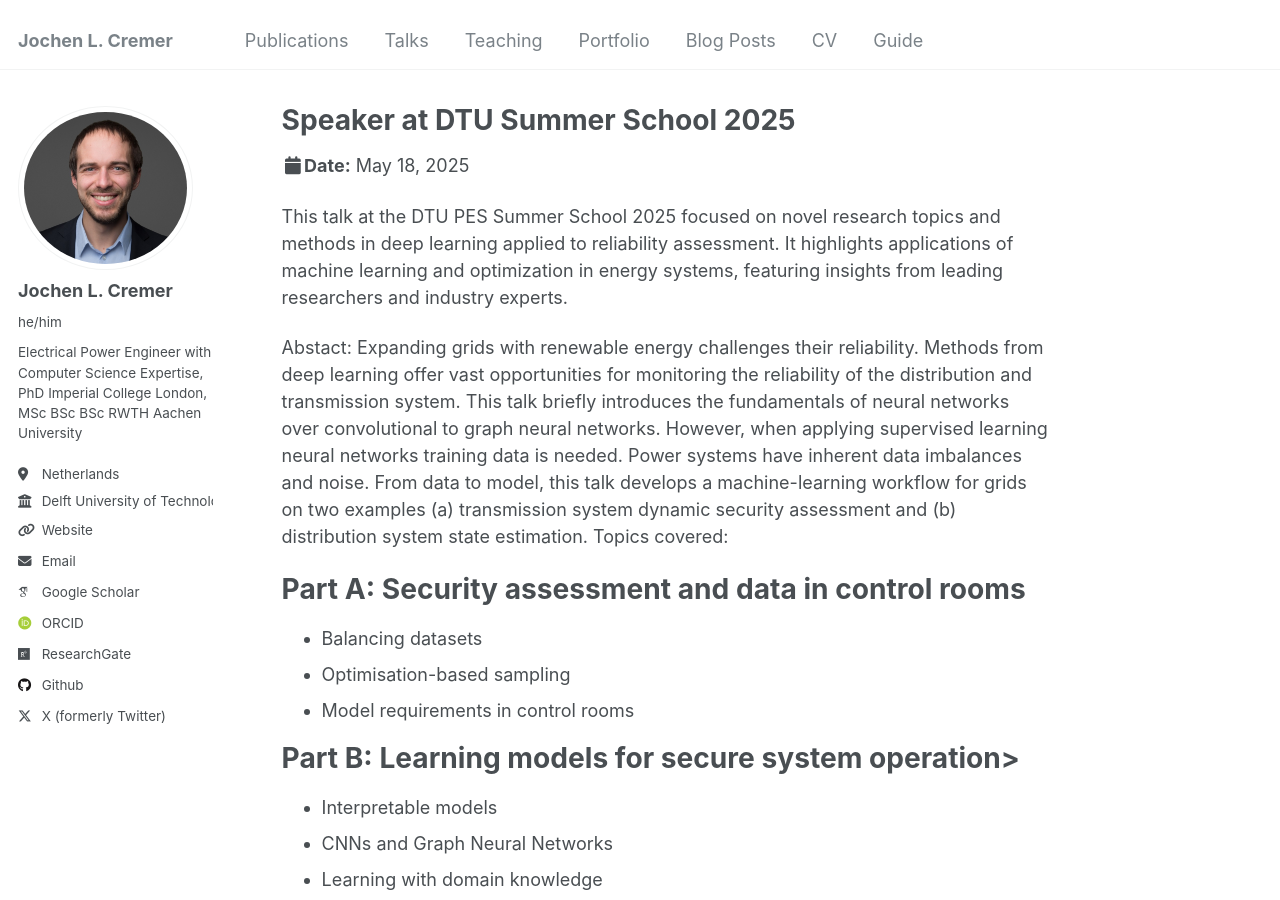
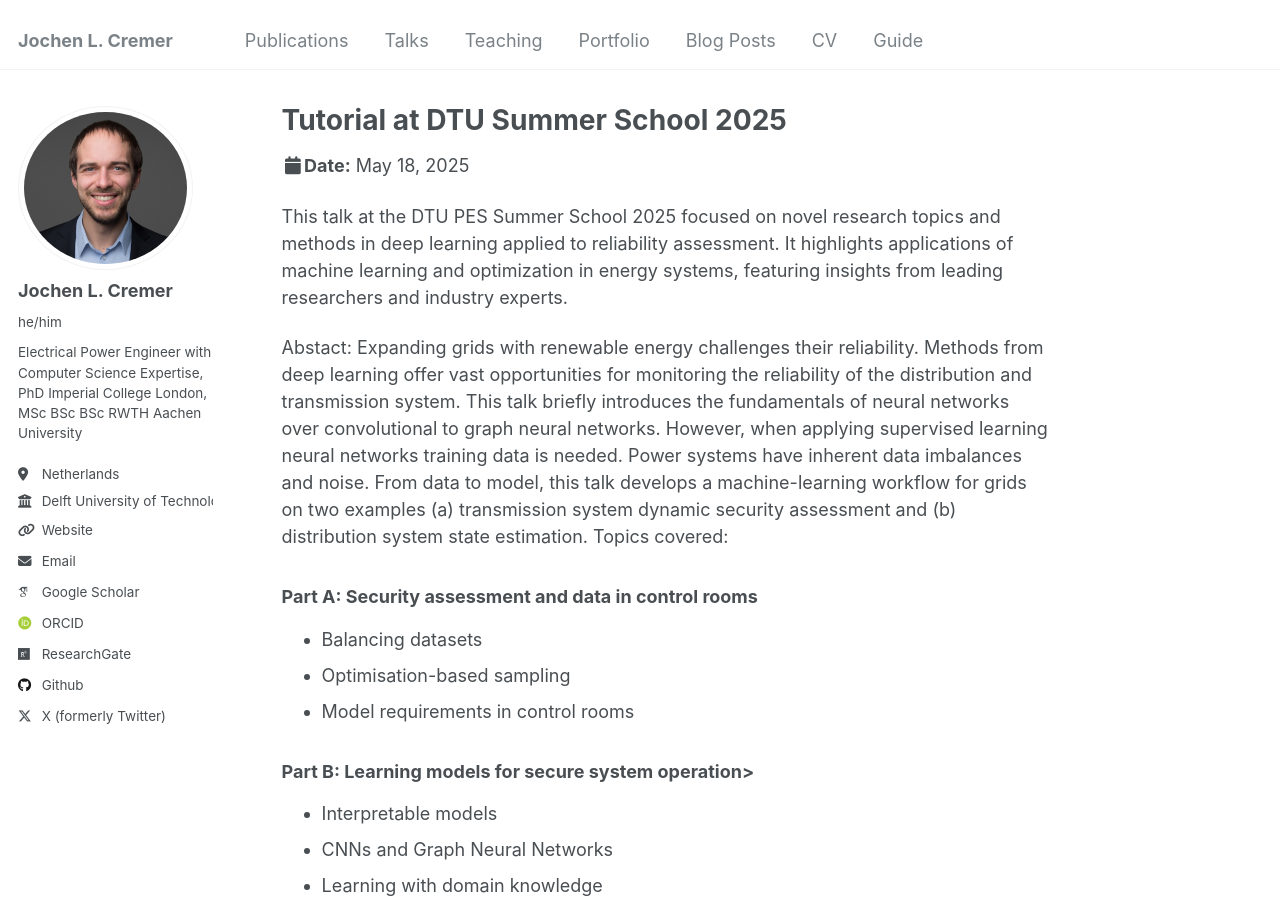
Before and after one commit to JochenC/JochenC.github.io, a Jekyll site: the page built from _talks/2025-05-dtu-summer-school.md, in a window 1280 px wide and 900 px high. Built offline with Jekyll 4.4.1, drawn with Linux system fonts in a browser that asks for light colours; some web fonts are replaced.

Commit message:
Add files via upload

```diff
--- a/_talks/2025-05-dtu-summer-school.md
+++ b/_talks/2025-05-dtu-summer-school.md
@@ -1,5 +1,5 @@
 ---
-title: "Speaker at DTU Summer School 2025"
+title: "Tutorial at DTU Summer School 2025"
 collection: talks
 type: "Talk"
 permalink: /talks/2025-05-dtu-summer-school
@@ -11,12 +11,12 @@ This talk at the DTU PES Summer School 2025 focused on novel research topics and
 
 Abstact: Expanding grids with renewable energy challenges their reliability. Methods from deep learning offer vast opportunities for monitoring the reliability of the distribution and transmission system. This talk briefly introduces the fundamentals of neural networks over convolutional to graph neural networks. However, when applying supervised learning neural networks training data is needed. Power systems have inherent data imbalances and noise. From data to model, this talk develops a machine-learning workflow for grids on two examples (a) transmission system dynamic security assessment and (b) distribution system state estimation. Topics covered:
 
-# Part A: Security assessment and data in control rooms
+### Part A: Security assessment and data in control rooms
 - Balancing datasets
 - Optimisation-based sampling
 - Model requirements in control rooms
 
-# Part B: Learning models for secure system operation>
+### Part B: Learning models for secure system operation>
 - Interpretable models
 - CNNs and Graph Neural Networks
 - Learning with domain knowledge
```
